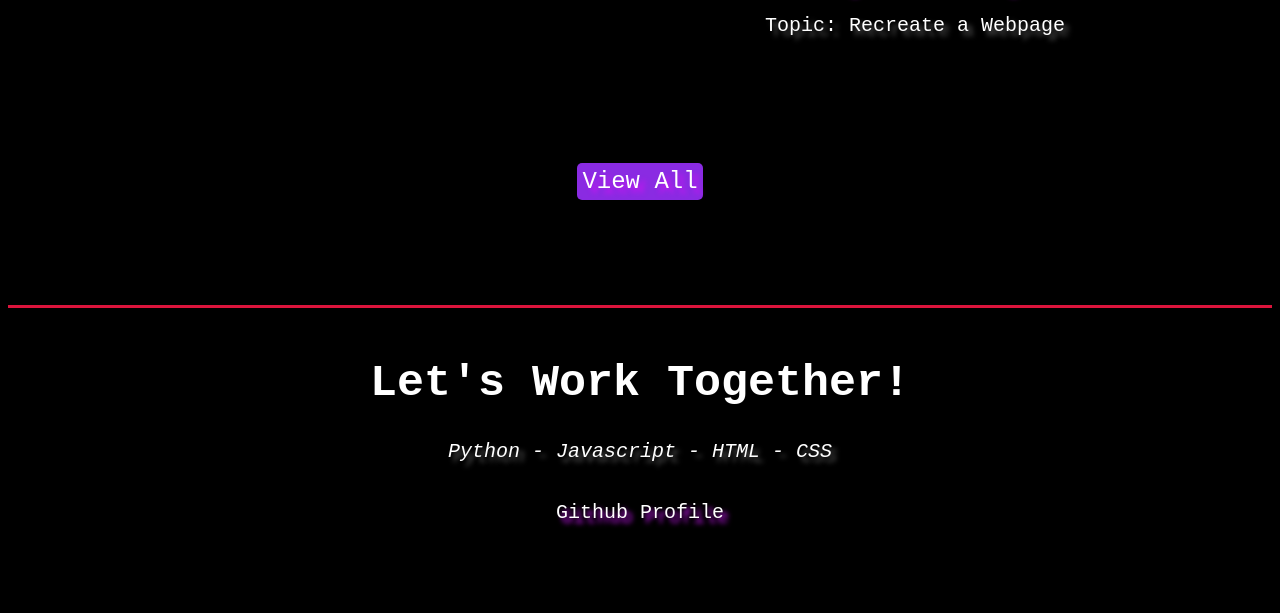
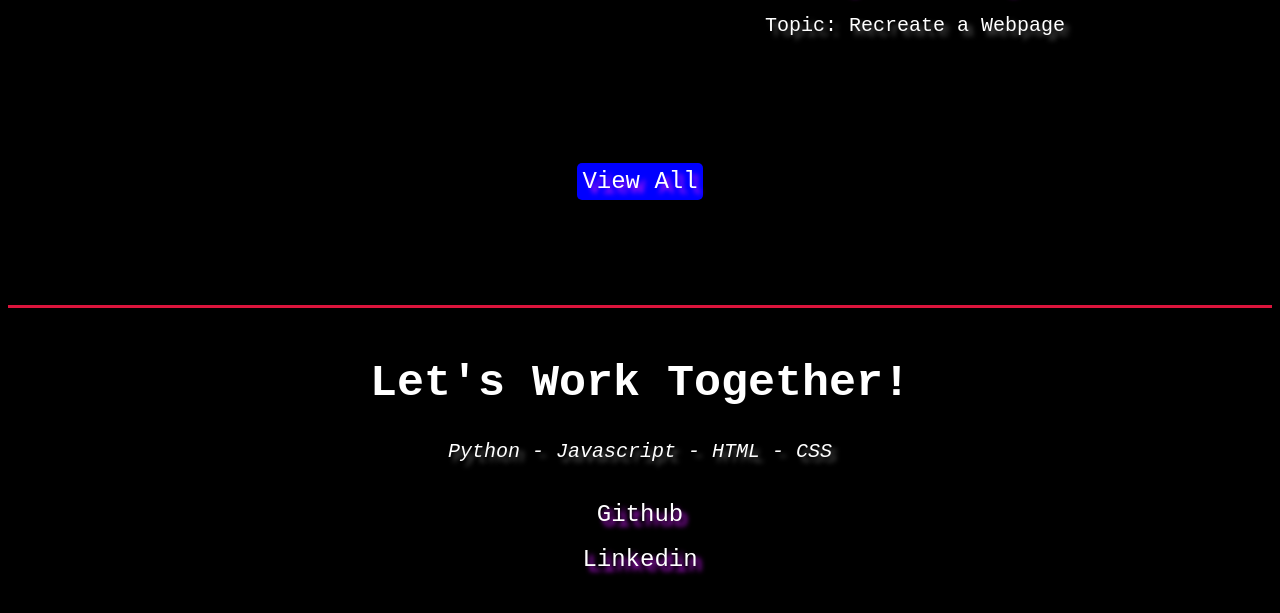
Before and after one commit to KingstonQueen/portfolio-page, a plain HTML site: page index.html in a window 1280 px wide. Shown: the part 2133-2746 px from the top of the page. Drawn offline with Linux system fonts and the light colour scheme.

Commit message:
Updated a few links and colors.

```diff
--- a/index.html
+++ b/index.html
@@ -6,7 +6,7 @@
 </head>
 
 <nav id="navbar" class="nav">
-    <a href="#">Projects</a>
+    <a style="font-size: 24px" href="#projects">Projects</a>
 </nav>
 
 <br>
@@ -79,9 +79,12 @@
     </div>
     <br>
     <div class="link-container">
-        <a href="https://github.com/KingstonQueen" id="profile-link">Github Profile</a>
+        <a style="font-size: 24px;" href="https://github.com/KingstonQueen" id="profile-link">Github</a>
     </div>
-
+    <br>
+    <div>
+        <a style="font-size: 24px;" href="https://www.linkedin.com/in/emily-kingston-08b74b15b/">Linkedin</a>
+    </div>
 </footer>
 
 
--- a/style.css
+++ b/style.css
@@ -101,7 +101,7 @@ a {
 }
 
 .view-all {
-    background-color: blueviolet;
+    background-color: blue;
     border-radius: 5px;
     padding: 5px;
     font-size: 24px;
```
